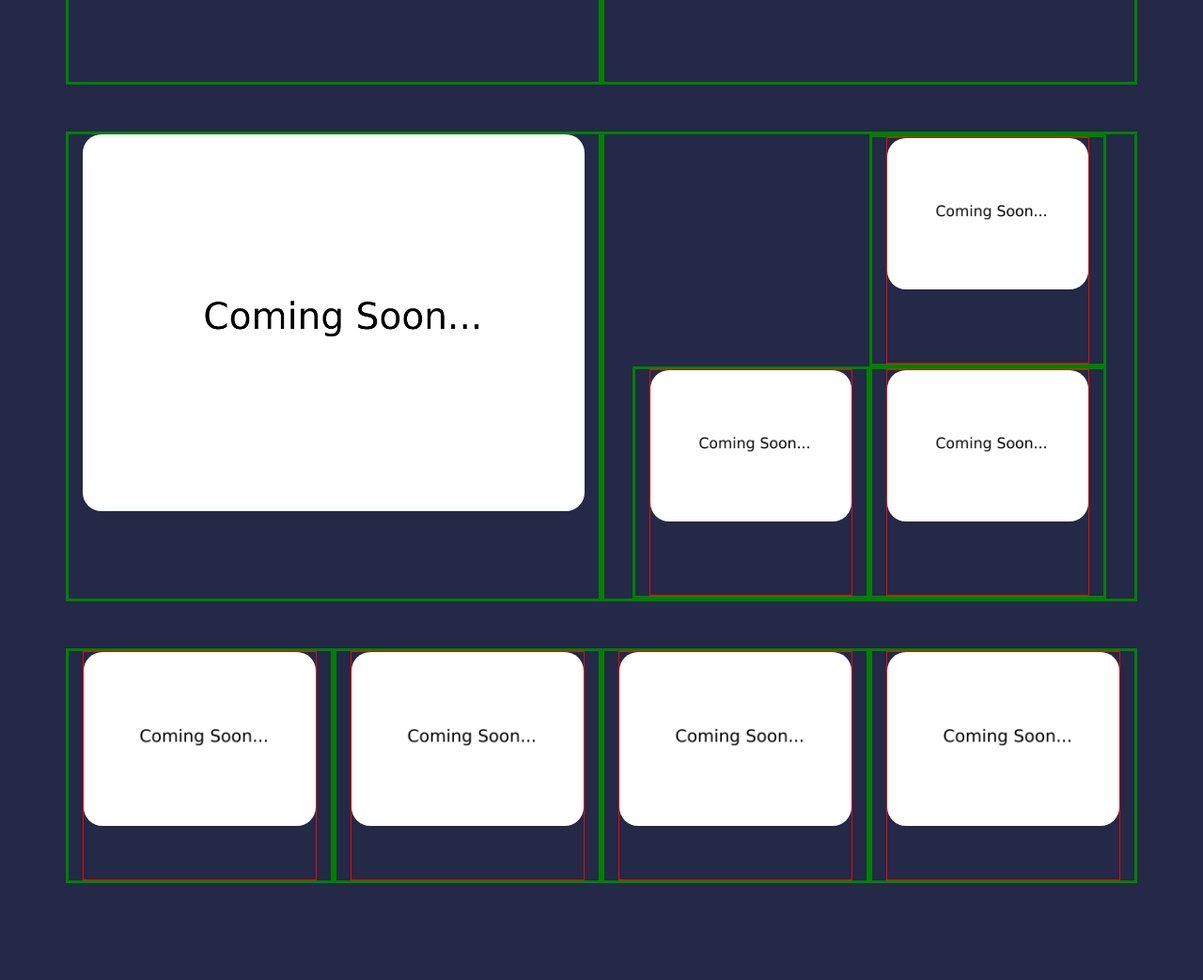
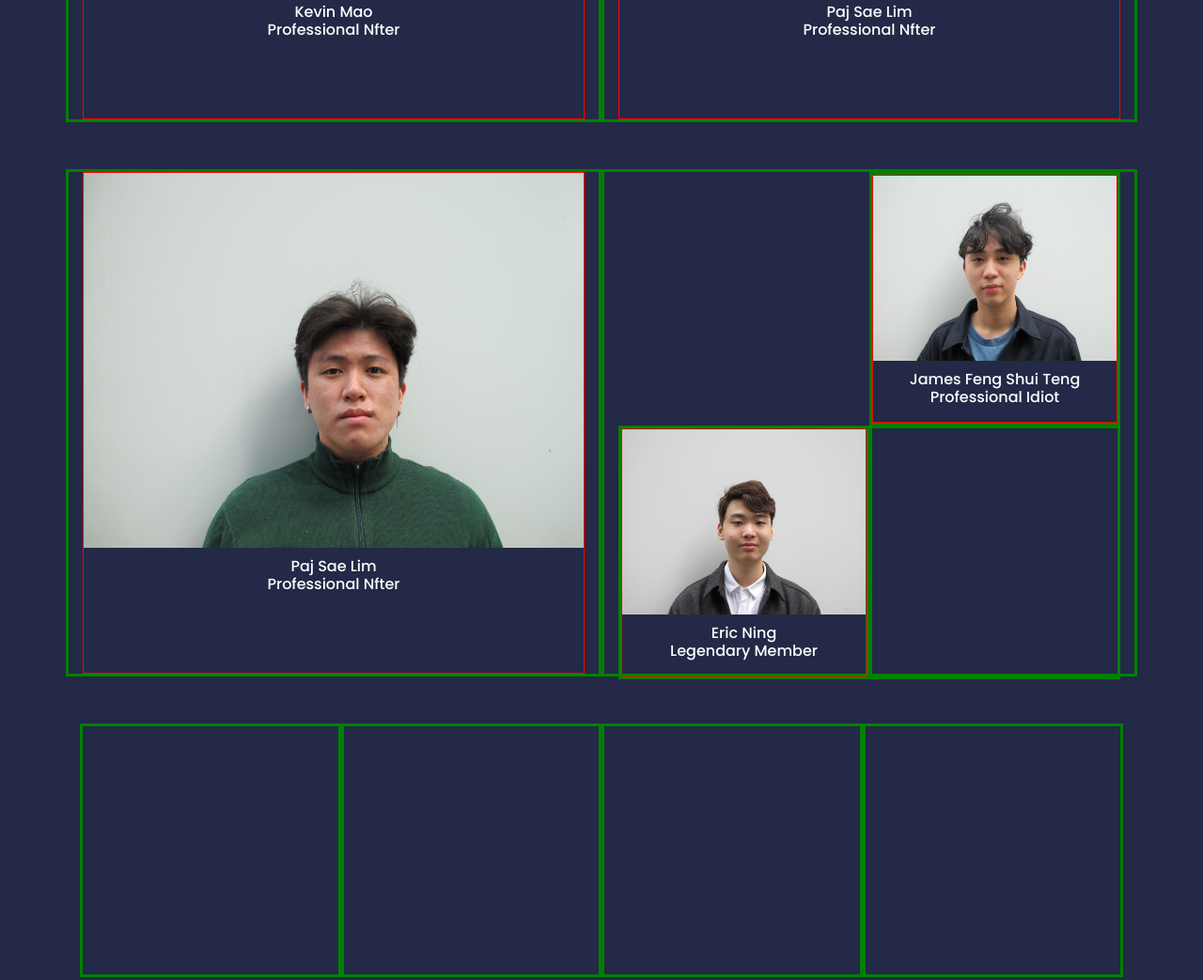
Before and after one commit to james-teng-0/ucbs-v3, a website built with Vite: page team/team.html in a window 1280 px wide. Shown: the part 1012-2055 px from the top of the page at 94% size. Before the commit the page ends 2002 px from the top, so only its background shows below. Built offline with nearby package versions, Linux system fonts and the light colour scheme; a script that the page names is missing.

Commit message:
team grids done

```diff
--- a/team/team.css
+++ b/team/team.css
@@ -545,7 +545,6 @@ a:hover {
 
 .team-img {
 	position: relative;
-	border-radius: 20px;
 	overflow: hidden;
 }
 
@@ -888,28 +887,16 @@ footer .bottom-details .bottom_text {
   margin-bottom: 50px;
 }
 
-.row-1 {
-  height: 400px;
+.small-row {
+  height: calc(540px / 2);
 }
 
-.row-2 {
-  height: 400px;
-}
-
-.row-2 .container {
-  height: 100%;
-}
-
-.row-2 .container .row {
-  height: 50%;
-}
-
-.small-row {
-  height: 250px;
+.small-row.row {
+  margin-bottom: 0;
 }
 
 .large-row {
-  height: 500px;
+  height: 540px;
 }
 
 .small-row img, .large-row img {
--- a/team/team.html
+++ b/team/team.html
@@ -4,16 +4,31 @@
 		<meta charset="UTF-8" />
 		<link rel="icon" type="image/png" href="../favicon.png" />
 		<meta name="viewport" content="width=device-width, initial-scale=1.0" />
-	<link rel="stylesheet" href="https://pro.fontawesome.com/releases/v5.15.1/css/all.css" type="text/css" />
-	<link rel="stylesheet" href="https://cdnjs.cloudflare.com/ajax/libs/font-awesome/4.7.0/css/font-awesome.min.css" />
+		<link
+			rel="stylesheet"
+			href="https://pro.fontawesome.com/releases/v5.15.1/css/all.css"
+			type="text/css"
+		/>
+		<link
+			rel="stylesheet"
+			href="https://cdnjs.cloudflare.com/ajax/libs/font-awesome/4.7.0/css/font-awesome.min.css"
+		/>
 		<link rel="preconnect" href="https://fonts.googleapis.com" />
 		<link rel="preconnect" href="https://fonts.gstatic.com" crossorigin />
-	<link href="https://fonts.googleapis.com/css2?family=Poppins:wght@400;500&display=swap" rel="stylesheet" />
+		<link
+			href="https://fonts.googleapis.com/css2?family=Poppins:wght@400;500&display=swap"
+			rel="stylesheet"
+		/>
 
-	<link rel="stylesheet" href="https://maxcdn.bootstrapcdn.com/bootstrap/4.0.0/css/bootstrap.min.css"
-		integrity="sha384-Gn5384xqQ1aoWXA+058RXPxPg6fy4IWvTNh0E263XmFcJlSAwiGgFAW/dAiS6JXm" crossorigin="anonymous" />
+		<link
+			rel="stylesheet"
+			href="https://maxcdn.bootstrapcdn.com/bootstrap/4.0.0/css/bootstrap.min.css"
+			integrity="sha384-Gn5384xqQ1aoWXA+058RXPxPg6fy4IWvTNh0E263XmFcJlSAwiGgFAW/dAiS6JXm"
+			crossorigin="anonymous"
+		/>
 		<link rel="stylesheet" type="text/css" href="./team.css" />
 		<title>UCBS - Team</title>
+		<script type="module" src="./team.js"></script>
 	</head>
 
 	<body>
@@ -25,7 +40,6 @@
 			</div>
 			<div class="site-mobile-menu-body"></div>
 		</div>
-
 
 		<header
 			class="site-navbar site-navbar-target"
@@ -92,122 +106,61 @@
 
 		<div class="container team-grid">
 			<div class="row row-1 large-row">
-				<div class="col-6 box">
-					<div class="team-member">
-						<div class="team-img">
-							<img src="../placeholder.png" alt="" />
-						</div>
-					</div>
+				<div class="col-6 box" id="exec-member-1"></div>
+				<div class="col-6 box" id="exec-member-2"></div>
 			</div>
 
+			<div class="row row-2 large-row">
+				<div class="col-6 box" id="exec-member-3"></div>
 				<div class="col-6 box">
-					<div class="team-member">
-						<div class="team-img">
-							<img src="../placeholder.png" alt="" />
+					<div style="width: 100%;">
+						<div class="row small-row no-gutters">
+							<div class="col-6 offset-md-6 box" id="exec-member-4"></div>
+						</div>
+						<div class="row small-row no-gutters">
+							<div class="col-6 box" id="exec-member-5"></div>
+							<div class="col-6 box" id="exec-member-6"></div>
 						</div>
 					</div>
 				</div>
 			</div>
 
-			<div class="row row-2 large-row">
-				<div class="col-6 box">
-					<div class="team-member">
-						<div class="team-img">
-							<img src="../placeholder.png" alt="" />
+			<div class="row-3 row small-row no-gutters">
+				<div class="col-3 box" id="exec-member-7"></div>
+				<div class="col-3 box" id="exec-member-8"></div>
+				<div class="col-3 box" id="exec-member-9"></div>
+				<div class="col-3 box" id="exec-member-10"></div>
 			</div>
 		</div>
+		<br/>
+		<br/>
+		<br/>
+		<br/>
+		<br/>
+		<br/>
+		<div class="container team-grid">
+			<div class="row large-row">
+				<div class="col-6 box" id="dir-member-1"></div>
+				<div class="col-6 box" id="dir-member-2"></div>
 			</div>
-
-				<div class="col-6 box">
-					<div class="container">
-						<div
-							class="row small-row"
-							style="margin: 0; padding: 0"
-						>
-							<div class="col-6 offset-md-6 box">
-								<div class="team-member">
-									<div class="team-img">
-										<img src="../placeholder.png" alt="" />
+			<div class="row large-row">
+				<div class="col-6 box" id="dir-member-3"></div>
+				<div class="col-6 box" id="dir-member-4"></div>
+			</div>
+			<div class="row large-row">
+				<div class="col-6 box" id="dir-member-5"></div>
+				<div class="col-6 box" id="dir-member-6"></div>
+			</div>
+			<div class="row large-row">
+				<div class="col-6 box" id="dir-member-7"></div>
+				<div class="col-6 box" id="dir-member-8"></div>
+			</div>
+			<div class="row large-row">
+				<div class="col-3"></div>
+				<div class="col-6 box" id="dir-member-9"></div>
+				<div class="col-3"></div>
 			</div>
 		</div>
-							</div>
-						</div>
-
-						<div
-							class="row small-row"
-							style="margin: 0; padding: 0"
-						>
-							<div class="col-6 box">
-								<div class="team-member">
-									<div class="team-img">
-										<img src="../placeholder.png" alt="" />
-									</div>
-								</div>
-							</div>
-							<div class="col-6 box">
-								<div class="team-member">
-									<div class="team-img">
-										<img src="../placeholder.png" alt="" />
-									</div>
-								</div>
-							</div>
-						</div>
-					</div>
-				</div>
-			</div>
-
-			<div class="row-3 row small-row">
-				<div class="col-3 box">
-					<div class="team-member">
-						<div class="team-img">
-							<img src="../placeholder.png" alt="" />
-						</div>
-					</div>
-				</div>
-				<div class="col-3 box">
-					<div class="team-member">
-						<div class="team-img">
-							<img src="../placeholder.png" alt="" />
-						</div>
-					</div>
-				</div>
-				<div class="col-3 box">
-					<div class="team-member">
-						<div class="team-img">
-							<img src="../placeholder.png" alt="" />
-						</div>
-					</div>
-				</div>
-				<div class="col-3 box">
-					<div class="team-member">
-						<div class="team-img">
-							<img src="../placeholder.png" alt="" />
-						</div>
-					</div>
-				</div>
-			</div>
-		</div>
-
-		<!-- TO JIN: Hi retard, good afternoon. Pls replace all images with this team member div -->
-		<!-- <div class="team-member">
-			<div class="team-img">
-				<img src="../placeholder.png" alt="" />
-				<div class="overlay">
-					<div class="team-details text-center">
-						<p>
-							Our web design team will spend time with our digital
-							marketing team.
-						</p>
-						<div class="socials mt-20">
-							<a href="#"><i class="fa fa-facebook"></i></a>
-							<a href="#"><i class="fa fa-twitter"></i></a>
-							<a href="#"><i class="fa fa-google-plus"></i></a>
-							<a href="#"><i class="fa fa-envelope"></i></a>
-						</div>
-					</div>
-				</div>
-			</div>
-		</div> -->
 
 		<!-- <footer>
 			<div class="content">
--- a/team/team.js
+++ b/team/team.js
@@ -1,19 +1,107 @@
-const apiResult = [
+const execData = [
 	{
-		title: "title1",
-		description: "desc1",
-		output: "out1",
+		imgPath: "../james.jpg",
+		name: "James Feng Shui Teng",
+		description: "I hv small pp",
+		role: "Professional Idiot",
+		containerID: "exec-member-4",
 	},
 	{
-		title: "title2",
-		description: "desc2",
-		output: "out2",
+		imgPath: "../eric.jpg",
+		name: "Eric Ning",
+		description: "I am very smart",
+		role: "Legendary Member",
+		containerID: "exec-member-5",
 	},
 	{
-		title: "title3",
-		description: "desc3",
-		output: "out3",
+		imgPath: "../kmao.png",
+		name: "Kevin Mao",
+		description: "You can call me K Meow",
+		role: "Professional Nfter",
+		containerID: "exec-member-1",
+	},
+	{
+		imgPath: "../paj.jpg",
+		name: "Paj Sae Lim",
+		description: "CryptoGodPaj",
+		role: "Professional Nfter",
+		containerID: "exec-member-2",
+	},
+	{
+		imgPath: "../paj.jpg",
+		name: "Paj Sae Lim",
+		description: "CryptoGodPaj",
+		role: "Professional Nfter",
+		containerID: "exec-member-3",
 	},
 ];
 
-const container = document.getElementById('')
+const dirData = [
+	{
+		imgPath: "../kevin.jpg",
+		name: "Kevin Bao",
+		description: "CryptoGodKev",
+		role: "Professional Nfter",
+		containerID: "dir-member-1",
+	},
+];
+
+document.addEventListener("DOMContentLoaded", () => {
+	execData.forEach((memberData) => {
+		const execContainer = document.getElementById(memberData.containerID);
+
+		const content = `
+        <div class="team-member" style="border: 1px solid red; width: 100%; height: 100%;">
+			<div class="team-img" style="width: 100%; height: 75%;">
+				<img src=${memberData.imgPath} alt=""/>
+				<div class="overlay">
+					<div class="team-details text-center">
+						<p>
+							${memberData.description}
+						</p>
+						<div class="socials mt-20">
+							<a href="#"><i class="fa fa-facebook"></i></a>
+							<a href="#"><i class="fa fa-twitter"></i></a>
+							<a href="#"><i class="fa fa-google-plus"></i></a>
+							<a href="#"><i class="fa fa-envelope"></i></a>
+						</div>
+					</div>
+				</div>
+			</div>
+            <h6 style="color: white; margin: 10px 0 0 0;" >${memberData.name}</h6>
+            <h6 style="color: white; margin: 0 0 10px 0;"> ${memberData.role} </h6>
+		</div>
+        `;
+
+		execContainer.innerHTML += content;
+	});
+
+    dirData.forEach((memberData) => {
+		const dirContainer = document.getElementById(memberData.containerID);
+
+		const content = `
+        <div class="team-member" style="border: 1px solid red; width: 100%; height: 100%;">
+			<div class="team-img" style="width: 100%; height: 75%;">
+				<img src=${memberData.imgPath} alt=""/>
+				<div class="overlay">
+					<div class="team-details text-center">
+						<p>
+							${memberData.description}
+						</p>
+						<div class="socials mt-20">
+							<a href="#"><i class="fa fa-facebook"></i></a>
+							<a href="#"><i class="fa fa-twitter"></i></a>
+							<a href="#"><i class="fa fa-google-plus"></i></a>
+							<a href="#"><i class="fa fa-envelope"></i></a>
+						</div>
+					</div>
+				</div>
+			</div>
+            <h6 style="color: white; margin: 10px 0 0 0;" >${memberData.name}</h6>
+            <h6 style="color: white; margin: 0 0 10px 0;"> ${memberData.role} </h6>
+		</div>
+        `;
+
+		dirContainer.innerHTML += content;
+	});
+});
```
Lines whose indentation alone changed are shown as unchanged.
